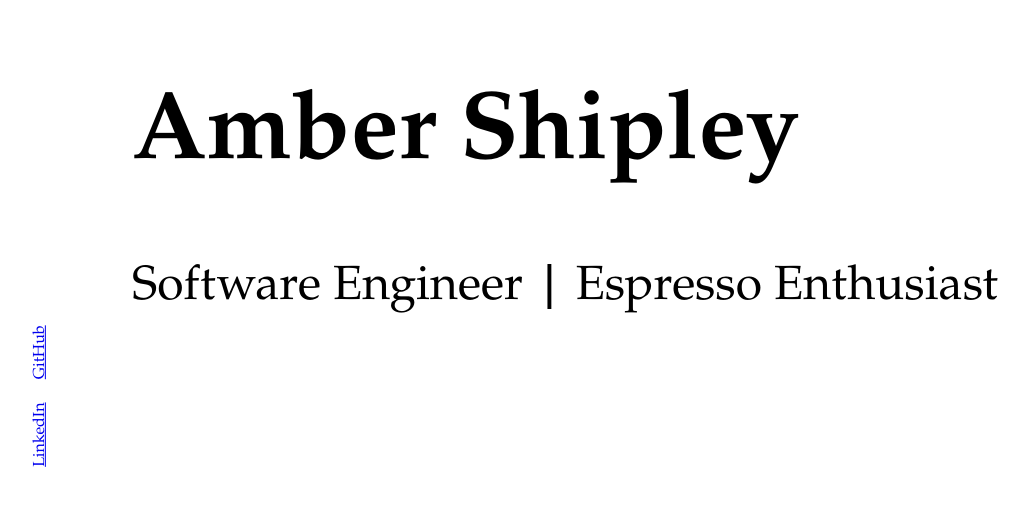
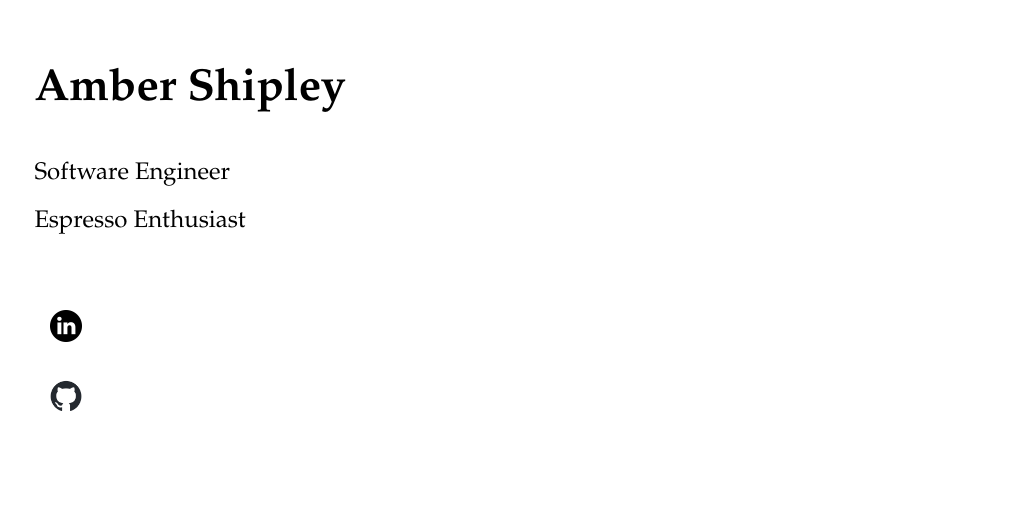
Before and after one commit to espressoGoddess/espressogoddess_dev, a plain HTML site: page index.html in a window 1280 px wide. Shown: the whole page, without its empty margins (68-1097 px from the left). Drawn offline with Linux system fonts and the light colour scheme.

Commit message:
Style linked in and github links

```diff
--- a/index.html
+++ b/index.html
@@ -1,37 +1,68 @@
 <!DOCTYPE html>
 <html lang="en">
   <head>
-  <meta charset="UTF-8">
-  <meta http-equiv="X-UA-Compatible" content="IE=edge">
-  <meta name="viewport" content="width=device-width, initial-scale=1.0">
+    <meta charset="UTF-8" />
+    <meta http-equiv="X-UA-Compatible" content="IE=edge" />
+    <meta name="viewport" content="width=device-width, initial-scale=1.0" />
     <title>Amber Shipley</title>
     <style>
       body {
-      font-weight: 200;
-      font-family: Didot, Didot LT STD, Hoefler Text, Garamond, Calisto MT, Times New Roman, serif
+        margin: 0;
+        font-family: Didot, Didot LT STD, Hoefler Text, Garamond, Calisto MT,
+          Times New Roman, serif;
       }
       header {
-      font-size: 3rem;
-      margin: 10vh 15vw;
+        margin: 8vh 8vw 6vh;
+      }
+      h1 {
+        font-size: 2.8rem;
+        margin: 0 0 4vh;
       }
       ul {
-      transform: rotate(-0.25turn);
-      width:fit-content;
+        padding: 0;
+        margin: 0;
+        display: flex;
+        flex-direction: column;
+        width: fit-content;
       }
       li {
-      display: inline;
-      margin-right: 1.2rem;
+        display: list-item;
+        list-style-type: none;
+        margin: 2vh calc(8vw + 1rem);
+      }
+      .icon {
+        height: 2rem;
+        width: auto;
+      }
+      code {
+        display: none;
+      }
+      header p {
+        margin: 0;
+        font-size: 1.5rem;
+        line-height: 2;
       }
     </style>
   </head>
   <body>
     <header>
       <h1>Amber Shipley</h1>
-    <p>Software Engineer <code>|</code> Espresso Enthusiast</p>
+      <p>
+        Software Engineer <code>|</code><br />
+        Espresso Enthusiast
+      </p>
     </header>
     <ul>
-    <li><a href="https://www.linkedin.com/in/amber-shipley/">LinkedIn</a></li>
-    <li><a href="https://github.com/espressoGoddess">GitHub</a></li>
+      <li>
+        <a href="https://www.linkedin.com/in/amber-shipley/"
+          ><image class="icon" src="./linkedin.png"
+        /></a>
+      </li>
+      <li>
+        <a href="https://github.com/espressoGoddess"
+          ><image class="icon" src="./github.png"
+        /></a>
+      </li>
     </ul>
   </body>
 </html>
```
Also changed, not shown: github.png (added), linkedin.png (added). Lines whose indentation alone changed are shown as unchanged.
